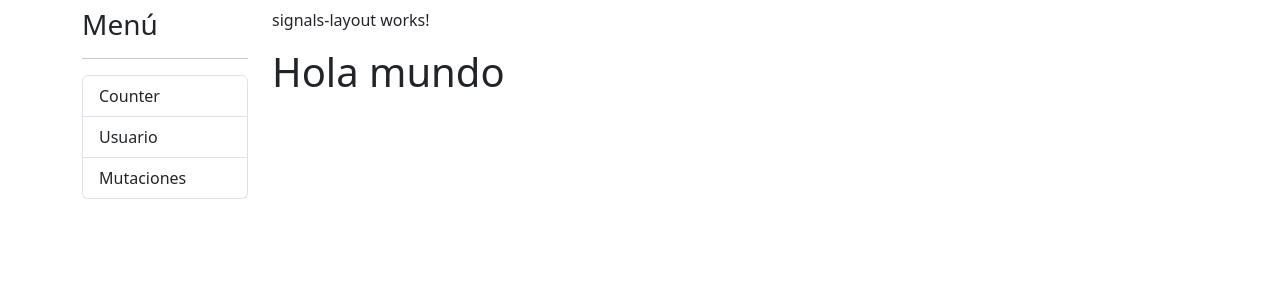
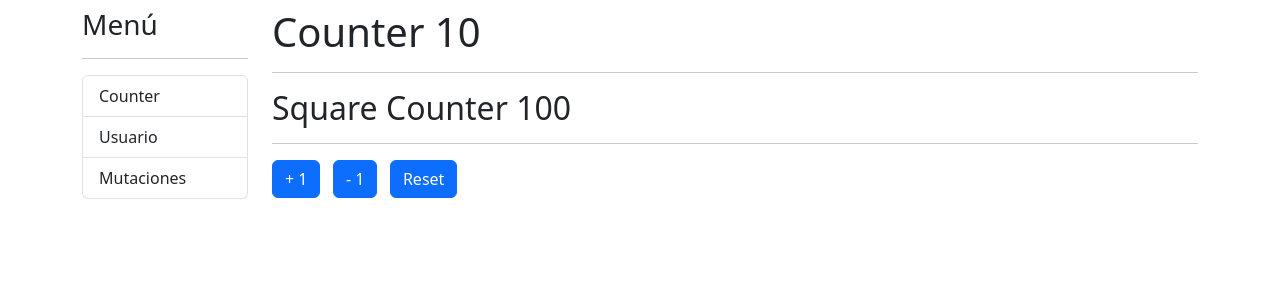
Before and after one commit to JonathanYaguana/CursoAngular, an Angular app in the folder 11-directiveSignals/: page /signals/counter in a window 1280 px wide. Shown: the top 300 px of the page. Built offline with nearby package versions, Linux system fonts and the light colour scheme.

Commit message:
Counter signal

```diff
--- a/11-directiveSignals/src/app/signals/layout/signals-layout/signals-layout.component.html
+++ b/11-directiveSignals/src/app/signals/layout/signals-layout/signals-layout.component.html
@@ -6,7 +6,7 @@
   </div>
 
   <div class="col-10">
-    <p>signals-layout works!</p>
+
     <router-outlet />
   </div>
 </div>
--- a/11-directiveSignals/src/app/signals/pages/counterPage/counterPage.component.html
+++ b/11-directiveSignals/src/app/signals/pages/counterPage/counterPage.component.html
@@ -1 +1,11 @@
-<h1>Hola mundo</h1>
+<h1>Counter {{ counter() }}</h1>
+<hr>
+<h2>Square Counter {{ squareCounter() }}</h2>
+<hr>
+
+
+<button (click)="incrementBy(+1)" class="btn btn-primary"> + 1 </button>
+&nbsp;
+<button (click)="incrementBy(-1)" class="btn btn-primary"> - 1 </button>
+&nbsp;
+<button (click)="counter.set(0)" class="btn btn-primary"> Reset </button>
--- a/11-directiveSignals/src/app/signals/pages/counterPage/counterPage.component.ts
+++ b/11-directiveSignals/src/app/signals/pages/counterPage/counterPage.component.ts
@@ -1,7 +1,16 @@
-import { Component } from '@angular/core';
+import { Component, computed, signal } from '@angular/core';
 
 @Component({
   templateUrl: './CounterPage.component.html' ,
   styleUrls: ['./counterPage.component.css'],
 })
-export class CounterPageComponent { }
+export class CounterPageComponent {
+
+  public counter = signal(10);
+  public squareCounter = computed( () => this.counter() * this.counter() );
+
+  incrementBy( value: number) {
+    this.counter.update( currrent => currrent + value );
+  }
+
+}
```
